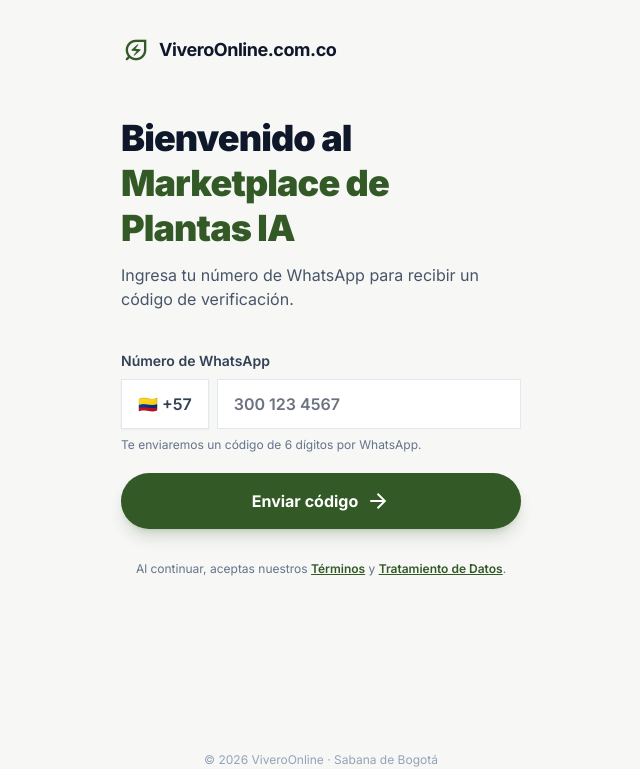
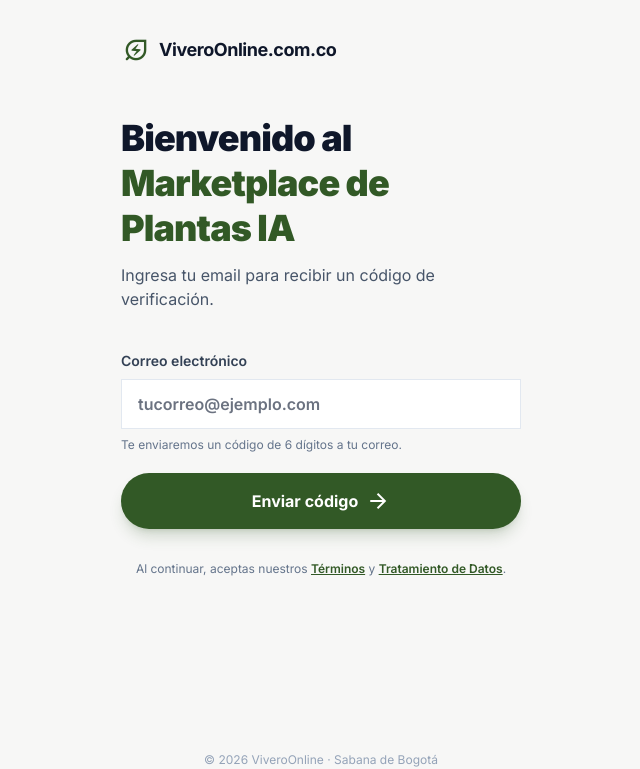
Before and after one commit to viveroonlinecomco-code/vivero-online, a FastAPI app: page /auth/ingresar in a window 1280 px wide. Shown: the top 769 px of the page, without its empty margins (319-959 px from the left). Run offline with FastAPI, Linux system fonts and the light colour scheme; parts of the project's set-up code (start-up, migrations or seed data) failed here and were passed over; some libraries are stand-ins or nearby versions.

Commit message:
feat(auth): login page asks for email

```diff
--- a/app/templates/auth_phone.html
+++ b/app/templates/auth_phone.html
@@ -44,33 +44,26 @@
             <span class="text-primary">Marketplace de Plantas IA</span>
         </h1>
         <p class="text-slate-600 dark:text-slate-400 text-base mb-10">
-            Ingresa tu número de WhatsApp para recibir un código de verificación.
+            Ingresa tu email para recibir un código de verificación.
         </p>
 
         <!-- Form -->
-        <form id="phone-form" class="space-y-5">
+        <form id="email-form" class="space-y-5">
             <div>
                 <label class="block text-sm font-semibold text-slate-700 dark:text-slate-300 mb-2">
-                    Número de WhatsApp
+                    Correo electrónico
                 </label>
-                <div class="flex gap-2">
-                    <div class="flex items-center px-4 bg-white dark:bg-slate-800 border border-slate-200 dark:border-slate-700 rounded-DEFAULT shadow-sm">
-                        <span class="text-slate-700 dark:text-slate-300 font-semibold text-base">🇨🇴 +57</span>
-                    </div>
-                    <input
-                        id="phone-input"
-                        type="tel"
-                        inputmode="numeric"
-                        autocomplete="tel-national"
-                        pattern="[0-9]{10}"
-                        maxlength="10"
-                        placeholder="300 123 4567"
-                        required
-                        class="flex-1 px-4 py-3 bg-white dark:bg-slate-800 border border-slate-200 dark:border-slate-700 rounded-DEFAULT text-base font-semibold focus:outline-none focus:ring-2 focus:ring-primary/40 focus:border-primary transition"
-                    >
-                </div>
+                <input
+                    id="email-input"
+                    type="email"
+                    inputmode="email"
+                    autocomplete="email"
+                    placeholder="tucorreo@ejemplo.com"
+                    required
+                    class="w-full px-4 py-3 bg-white dark:bg-slate-800 border border-slate-200 dark:border-slate-700 rounded-DEFAULT text-base font-semibold focus:outline-none focus:ring-2 focus:ring-primary/40 focus:border-primary transition"
+                >
                 <p class="mt-2 text-xs text-slate-500 dark:text-slate-500">
-                    Te enviaremos un código de 6 dígitos por WhatsApp.
+                    Te enviaremos un código de 6 dígitos a tu correo.
                 </p>
             </div>
 
@@ -102,13 +95,15 @@
 </div>
 
 <script>
-const form = document.getElementById('phone-form');
-const input = document.getElementById('phone-input');
+const form = document.getElementById('email-form');
+const input = document.getElementById('email-input');
 const errorBox = document.getElementById('error-box');
 const btn = document.getElementById('submit-btn');
 const btnText = document.getElementById('btn-text');
 const btnSpinner = document.getElementById('btn-spinner');
 const btnArrow = document.getElementById('btn-arrow');
+
+const EMAIL_RE = /^[^@\s]+@[^@\s]+\.[^@\s]+$/;
 
 function showError(msg) {
     errorBox.textContent = msg;
@@ -127,26 +122,25 @@ form.addEventListener('submit', async (e) => {
     e.preventDefault();
     hideError();
 
-    const phone = input.value.replace(/\D/g, '');
-    if (phone.length !== 10) {
-        showError('El número debe tener 10 dígitos (ej: 3001234567).');
+    const email = input.value.trim().toLowerCase();
+    if (!EMAIL_RE.test(email)) {
+        showError('Ingresá un email válido (ej: tucorreo@ejemplo.com).');
         return;
     }
 
-    const whatsapp = '+57' + phone;
     setLoading(true);
 
     try {
         const res = await fetch('/api/auth/otp/send', {
             method: 'POST',
             headers: {'Content-Type': 'application/json'},
-            body: JSON.stringify({ whatsapp }),
+            body: JSON.stringify({ email }),
         });
         const data = await res.json();
         if (!res.ok) throw new Error(data.detail || 'No se pudo enviar el código.');
 
-        // Guarda el número para la siguiente pantalla
-        sessionStorage.setItem('vivero_whatsapp', whatsapp);
+        // Guarda el email para la siguiente pantalla
+        sessionStorage.setItem('vivero_email', email);
         window.location.href = '/auth/otp';
     } catch (err) {
         showError(err.message);
```
